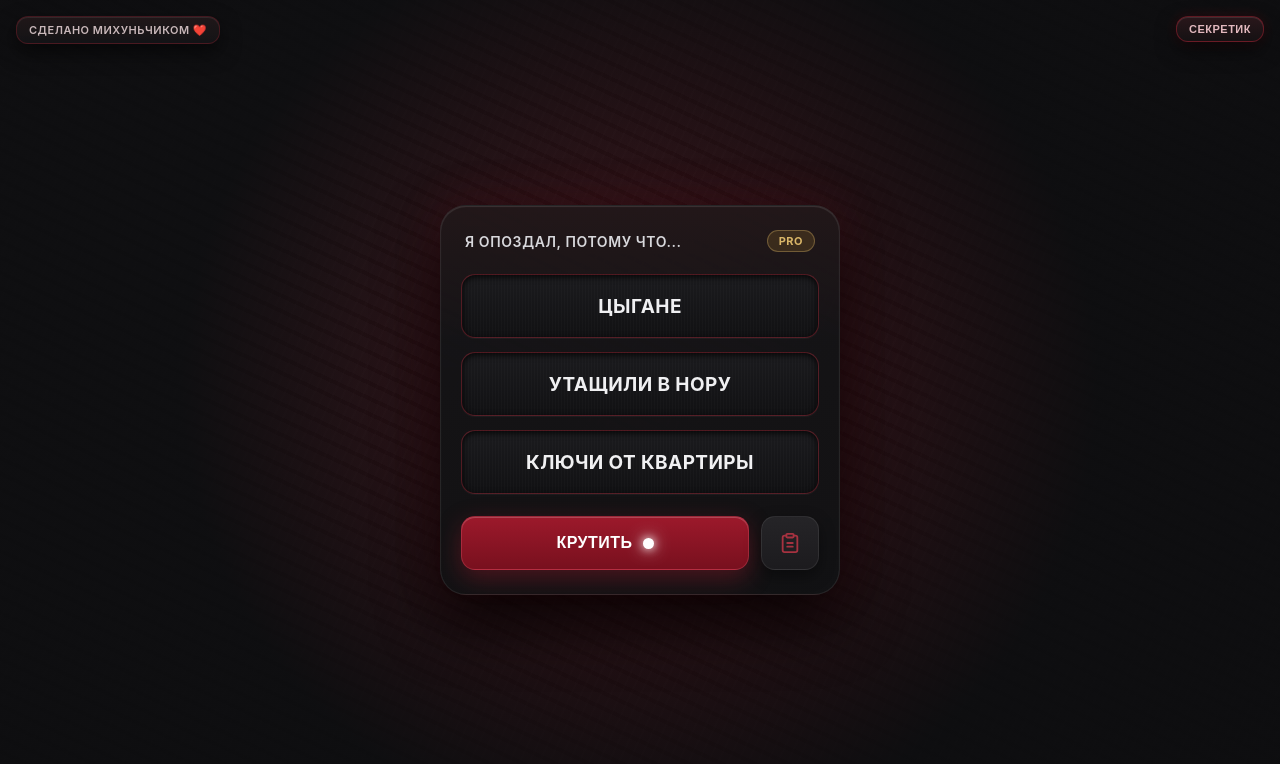
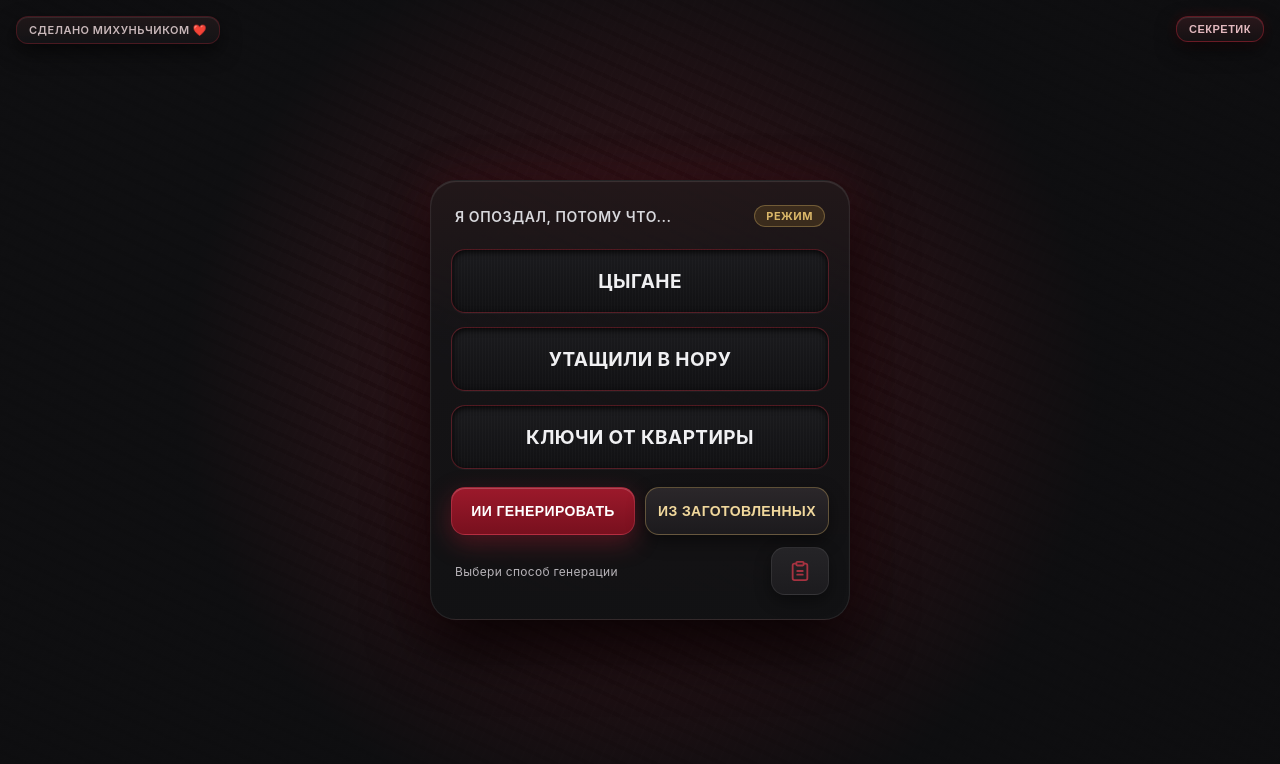
Before and after one commit to faynes11/faynes11.github.io, a plain HTML site: page index.html in a window 1280 px wide. Drawn offline with Linux system fonts and the light colour scheme.

Commit message:
Refactor buttons and layout in index.html

```diff
--- a/index.html
+++ b/index.html
@@ -158,7 +158,7 @@
             padding: 24px 20px;
             border-radius: 26px;
             width: 100%;
-            max-width: 400px;
+            max-width: 420px;
             box-shadow:
                 0 25px 60px rgba(0, 0, 0, 0.85),
                 0 0 45px rgba(150, 20, 35, 0.22),
@@ -200,7 +200,7 @@
             display: flex;
             flex-direction: column;
             gap: 14px;
-            margin-bottom: 22px;
+            margin-bottom: 18px;
         }
 
         .slot {
@@ -232,50 +232,72 @@
             border-color: rgba(220, 40, 60, 0.8);
         }
 
-        .controls {
-            display: flex;
-            gap: 12px;
+        .mode-buttons {
+            display: grid;
+            grid-template-columns: 1fr 1fr;
+            gap: 10px;
+            margin-bottom: 12px;
         }
 
-        .spin-btn {
-            flex-grow: 1;
+        .ai-btn {
             background: linear-gradient(180deg, #9c192b 0%, #78101e 100%);
             color: #ffffff;
             border: 1px solid rgba(255, 110, 130, 0.25);
-            padding: 17px;
+            padding: 15px 12px;
             border-radius: 14px;
-            font-size: 16px;
+            font-size: 14px;
             font-weight: 700;
-            letter-spacing: 0.5px;
+            letter-spacing: 0.4px;
+            text-transform: uppercase;
             cursor: pointer;
-            display: flex;
-            justify-content: center;
-            align-items: center;
-            gap: 10px;
             box-shadow:
                 0 8px 24px var(--crimson-glow),
                 inset 0 1px 0 rgba(255, 255, 255, 0.2);
             transition: all 0.15s ease;
         }
 
-        .spin-btn:active {
+        .ai-btn:active {
             transform: scale(0.97);
-            box-shadow: 0 4px 12px var(--crimson-glow);
         }
 
-        .spin-btn:disabled {
-            opacity: 0.65;
+        .ai-btn:disabled,
+        .preset-btn:disabled {
+            opacity: 0.6;
             cursor: not-allowed;
         }
 
-        .spin-btn::after {
-            content: '';
-            display: inline-block;
-            width: 11px;
-            height: 11px;
-            background-color: #ffffff;
-            border-radius: 50%;
-            box-shadow: 0 0 10px #ffffff, 0 0 18px rgba(255, 255, 255, 0.8);
+        .preset-btn {
+            background: linear-gradient(180deg, #2b272a 0%, #1c1a1d 100%);
+            color: #f0d79c;
+            border: 1px solid rgba(217, 182, 104, 0.35);
+            padding: 15px 12px;
+            border-radius: 14px;
+            font-size: 14px;
+            font-weight: 700;
+            letter-spacing: 0.4px;
+            text-transform: uppercase;
+            cursor: pointer;
+            box-shadow: 0 6px 18px rgba(0, 0, 0, 0.45);
+            transition: all 0.15s ease;
+        }
+
+        .preset-btn:active {
+            transform: scale(0.97);
+        }
+
+        .controls {
+            display: flex;
+            justify-content: space-between;
+            align-items: center;
+            gap: 12px;
+        }
+
+        .status-line {
+            font-size: 12px;
+            color: #b7b3b8;
+            letter-spacing: 0.3px;
+            flex-grow: 1;
+            padding-left: 4px;
         }
 
         .copy-btn {
@@ -283,6 +305,7 @@
             color: #a83240;
             border: 1px solid rgba(255, 255, 255, 0.08);
             width: 58px;
+            height: 48px;
             border-radius: 14px;
             cursor: pointer;
             display: flex;
@@ -290,6 +313,7 @@
             align-items: center;
             box-shadow: 0 6px 16px rgba(0, 0, 0, 0.4);
             transition: all 0.15s ease;
+            flex-shrink: 0;
         }
 
         .copy-btn svg {
@@ -324,15 +348,19 @@
 <div class="widget-container">
     <div class="header">
         <span class="title">Я опоздал, потому что...</span>
-        <span class="badge">PRO</span>
+        <span class="badge" id="modeBadge">РЕЖИМ</span>
     </div>
     <div class="slots-wrapper">
         <div class="slot" id="slot1">ЦЫГАНЕ</div>
         <div class="slot" id="slot2">УТАЩИЛИ В НОРУ</div>
         <div class="slot" id="slot3">КЛЮЧИ ОТ КВАРТИРЫ</div>
     </div>
+    <div class="mode-buttons">
+        <button class="ai-btn" id="aiBtn" onclick="generateWithAi()">ИИ ГЕНЕРИРОВАТЬ</button>
+        <button class="preset-btn" id="presetBtn" onclick="pickFromDictionary()">ИЗ ЗАГОТОВЛЕННЫХ</button>
+    </div>
     <div class="controls">
-        <button class="spin-btn" id="spinBtn" onclick="spinAll()">КРУТИТЬ</button>
+        <span class="status-line" id="statusLine">Выбери способ генерации</span>
         <button class="copy-btn" onclick="copyExcuse()" title="Скопировать">
             <svg viewBox="0 0 24 24" fill="none" stroke-width="2" stroke-linecap="round" stroke-linejoin="round">
                 <path d="M16 4h2a2 2 0 0 1 2 2v14a2 2 0 0 1-2 2H6a2 2 0 0 1-2-2V6a2 2 0 0 1 2-2h2"></path>
@@ -352,21 +380,50 @@
         who: [
             "ДЕД", "СОСЕДКА", "КОТ", "КУРЬЕР", "ИНОПЛАНЕТЯНЕ", "МЭР ГОРОДА",
             "ВОЕНКОМ", "СВЕКРОВЬ", "АЛКАШ С ДВОРА", "УЧИТЕЛЬНИЦА", "ЦЫГАНЕ",
-            "МОЙ ПЁС", "БЫВШАЯ", "ДРУГ", "ЭКСКАВАТОРЩИК", "ГЕНЕРАЛЬНЫЙ ДИРЕКТОР"
+            "МОЙ ПЁС", "БЫВШАЯ", "ДРУГ", "ЭКСКАВАТОРЩИК", "ГЕНЕРАЛЬНЫЙ ДИРЕКТОР",
+            "БАРИСТА", "ВАХТЁР", "СОСЕД С ПЕРФОРАТОРОМ", "ГОЛУБЬ В КЕПКЕ",
+            "КУРЬЕР САМОКАТА", "НАПАРНИК", "ДОМОВОЙ", "ПОЧТАЛЬОН", "АДМИНИСТРАТОР",
+            "САНТЕХНИК", "ВОДИТЕЛЬ ГАЗЕЛИ", "УЧЁНЫЙ С РАЙОНА", "МАСТЕР МАНИКЮРА",
+            "ДЕЖУРНЫЙ ПО ПОДЪЕЗДУ", "КОТ СОСЕДЕЙ", "ТАКСИСТ БЕЗ НАВИГАТОРА"
         ],
         action: [
             "СЛОМАЛ", "УГНАЛ", "СЪЕЛ", "ЗАБЛОКИРОВАЛ", "ПОХИТИЛ", "СПРЯТАЛ",
             "ЗАСТАВИЛ МЕНЯ СЛУШАТЬ", "ОТМЕНИЛ", "ПЕРЕЕХАЛ", "ИСПУГАЛ", "ЗАЛИЛ КЛЕЕМ",
-            "УТАЩИЛ В НОРУ", "ИСПОРТИЛ", "ВЫКАТИЛ НА ДОРОГУ", "УДАЛИЛ"
+            "УТАЩИЛ В НОРУ", "ИСПОРТИЛ", "ВЫКАТИЛ НА ДОРОГУ", "УДАЛИЛ",
+            "ПЕРЕПРОШИЛ", "ЗАПЕР В ПОДВАЛЕ", "СДУЛ ВЕТРОМ", "РАЗОБРАЛ НА ЗАПЧАСТИ",
+            "ПОТЕРЯЛ В ТУМАНЕ", "ЗАМЕНИЛ НА КАМЕНЬ", "ОСТАНОВИЛ НА ПОЛПУТИ",
+            "ЗАПУТАЛ В ПРОВОДАХ", "ВЫКЛЮЧИЛ ИЗ РОЗЕТКИ", "ЗАКРЫЛ НА ЗАСОВ",
+            "УНЁС НА КРЫШУ", "ПЕРЕПУТАЛ РАСПИСАНИЕ", "ПОСАДИЛ НА ДИЕТУ",
+            "ЗАЛИЛ КОФЕ", "ОТВЁЛ В СТОРОНУ", "ПЕРЕКРЫЛ ПРОХОД"
         ],
         target: [
             "МОЙ АВТОБУС", "БУДИЛЬНИК", "ЛИФТ", "ПРОПУСК", "ШТАНЫ", "ТОРМОЗА НА ВЕЛИКЕ",
             "ВХОДНУЮ ДВЕРЬ", "МОЙ ЗАВТРАК", "МАРШРУТКУ", "КЛЮЧИ ОТ КВАРТИРЫ",
-            "ЭЛЕКТРОСАМОКАТ", "БОТИНОК", "РАСПИСАНИЕ УРОКОВ", "УТРЕННИЙ КОФЕ"
+            "ЭЛЕКТРОСАМОКАТ", "БОТИНОК", "РАСПИСАНИЕ УРОКОВ", "УТРЕННИЙ КОФЕ",
+            "ЗАРЯДКУ ТЕЛЕФОНА", "РЕЗЕРВНЫЙ КОД", "СМЕННУЮ ОБУВЬ", "ДОКУМЕНТЫ НА СТОЛЕ",
+            "КАРТУ ОПЛАТЫ", "ЛЕВЫЙ НОСОК", "КРЫШКУ ОТ ТЕРМОСА", "МОБИЛЬНЫЙ ИНТЕРНЕТ",
+            "КОД ОТ ДОМОФОНА", "РАБОЧИЙ АККАУНТ", "ЗАПАСНОЙ РЮКЗАК", "ТРАМВАЙНЫЙ ПУТЬ",
+            "ТАЛОН НА ПРОЕЗД", "ПАРОЛЬ ОТ ВХОДА", "УТРЕННИЙ СИГНАЛ", "ПАПКУ С ФАЙЛАМИ",
+            "ПОСЛЕДНИЙ ЭЛЕКТРОПОЕЗД", "КАРМАННЫЙ ФОНАРИК"
         ]
     };
 
-    let isSpinning = false;
+    const fullExcusePresets = [
+        "Я опоздал, потому что сосед с перфоратором заблокировал входную дверь ровно перед выходом.",
+        "Я опоздал, потому что кот соседей утащил в нору ключи от квартиры и спрятал второй ботинок.",
+        "Я опоздал, потому что бариста перепутал расписание и залил кофе мою зарядку телефона.",
+        "Я опоздал, потому что вахтёр закрыл на засов лифт и заставил меня слушать лекцию про погоду.",
+        "Я опоздал, потому что водитель газели переехал маршрутку и выкатил на дорогу электросамокат.",
+        "Я опоздал, потому что курьер самоката похитил мой завтрак и выключил из розетки будильник.",
+        "Я опоздал, потому что генеральный директор удалил рабочий аккаунт и отменил утренний сигнал.",
+        "Я опоздал, потому что инопланетяне сдули ветром пропуск и запутали в проводах мой автобус.",
+        "Я опоздал, потому что сантехник залил клеем тормоза на велике и запер в подвале штаны.",
+        "Я опоздал, потому что голубь в кепке остановил на полпути последний электропоезд.",
+        "Я опоздал, потому что напарник потерял в тумане карту оплаты и перепрошил код от домофона.",
+        "Я опоздал, потому что домовой посадил на диету утренний кофе и спрятал левый носок."
+    ];
+
+    let isBusy = false;
 
     function openSecret() {
         document.getElementById('secretModal').classList.add('active');
@@ -386,7 +443,7 @@
         return arr[Math.floor(Math.random() * arr.length)];
     }
 
-    function getFallbackExcuse() {
+    function getDictionaryExcuse() {
         return {
             who: getRandomElement(dictionary.who),
             action: getRandomElement(dictionary.action),
@@ -394,17 +451,17 @@
         };
     }
 
-    async function generateExcuseWithApi() {
+    async function callGeminiExcuse() {
         if (!API_KEY || API_KEY === "ВСТАВЬ_СВОЙ_API_КЛЮЧ_СЮДА") {
-            return getFallbackExcuse();
+            throw new Error("API_KEY is missing");
         }
 
         const prompt =
             'Придумай смешную, абсурдную и грамматически согласованную отмазку для опоздания на русском языке в трёх коротких частях. ' +
             'Верни ТОЛЬКО валидный JSON без markdown-оформления вида {"who":"...","action":"...","target":"..."}. ' +
-            'Правила: "who" — кто/что (1-3 слова заглавными буквами, например "СОСЕДКА" или "МЭР ГОРОДА"), ' +
-            '"action" — действие в прошедшем времени мужского рода или нейтральной форме (1-4 слова заглавными буквами, например "УГНАЛ" или "ЗАЛИЛ КЛЕЕМ"), ' +
-            '"target" — над чем действие (1-3 слова заглавными буквами, например "МОЙ АВТОБУС"). ' +
+            'Правила: "who" — кто/что (1-3 слова заглавными буквами), ' +
+            '"action" — действие в прошедшем времени (1-4 слова заглавными буквами), ' +
+            '"target" — над чем действие (1-3 слова заглавными буквами). ' +
             'Фраза "Я опоздал, потому что " + who + " " + action + " " + target должна звучать естественно.';
 
         const url = `https://generativelanguage.googleapis.com/v1beta/models/${GEMINI_MODEL}:generateContent?key=${encodeURIComponent(API_KEY)}`;
@@ -455,32 +512,53 @@
         element.classList.remove('spinning');
     }
 
-    async function spinAll() {
-        if (isSpinning) return;
-        isSpinning = true;
+    function setButtonsDisabled(disabled) {
+        document.getElementById('aiBtn').disabled = disabled;
+        document.getElementById('presetBtn').disabled = disabled;
+    }
 
-        const spinBtn = document.getElementById('spinBtn');
-        spinBtn.disabled = true;
-
-        const slots = ['slot1', 'slot2', 'slot3'];
-        slots.forEach(id => document.getElementById(id).classList.add('spinning'));
-
-        let excuse;
-        try {
-            excuse = await generateExcuseWithApi();
-        } catch (err) {
-            console.warn("API fallback:", err);
-            excuse = getFallbackExcuse();
-        }
-
+    async function renderSlots(excuse, badgeText, statusText) {
+        document.getElementById('modeBadge').innerText = badgeText;
+        document.getElementById('statusLine').innerText = statusText;
         await Promise.all([
             setSlotValue('slot1', excuse.who),
             setSlotValue('slot2', excuse.action),
             setSlotValue('slot3', excuse.target)
         ]);
+    }
 
-        spinBtn.disabled = false;
-        isSpinning = false;
+    async function generateWithAi() {
+        if (isBusy) return;
+        isBusy = true;
+        setButtonsDisabled(true);
+
+        ['slot1', 'slot2', 'slot3'].forEach(id => document.getElementById(id).classList.add('spinning'));
+        document.getElementById('statusLine').innerText = "Запрос в Gemini...";
+
+        try {
+            const excuse = await callGeminiExcuse();
+            await renderSlots(excuse, "ИИ", "Сгенерировано нейросетью");
+        } catch (err) {
+            console.warn("Gemini error:", err);
+            document.getElementById('modeBadge').innerText = "ОШИБКА ИИ";
+            document.getElementById('statusLine').innerText = `Ошибка API (${err.message}). Нажми «Из заготовленных»`;
+            ['slot1', 'slot2', 'slot3'].forEach(id => document.getElementById(id).classList.remove('spinning'));
+        } finally {
+            setButtonsDisabled(false);
+            isBusy = false;
+        }
+    }
+
+    async function pickFromDictionary() {
+        if (isBusy) return;
+        isBusy = true;
+        setButtonsDisabled(true);
+
+        const excuse = getDictionaryExcuse();
+        await renderSlots(excuse, "СЛОВАРЬ", "Вариант из заготовленных");
+
+        setButtonsDisabled(false);
+        isBusy = false;
     }
 
     function copyExcuse() {
```
